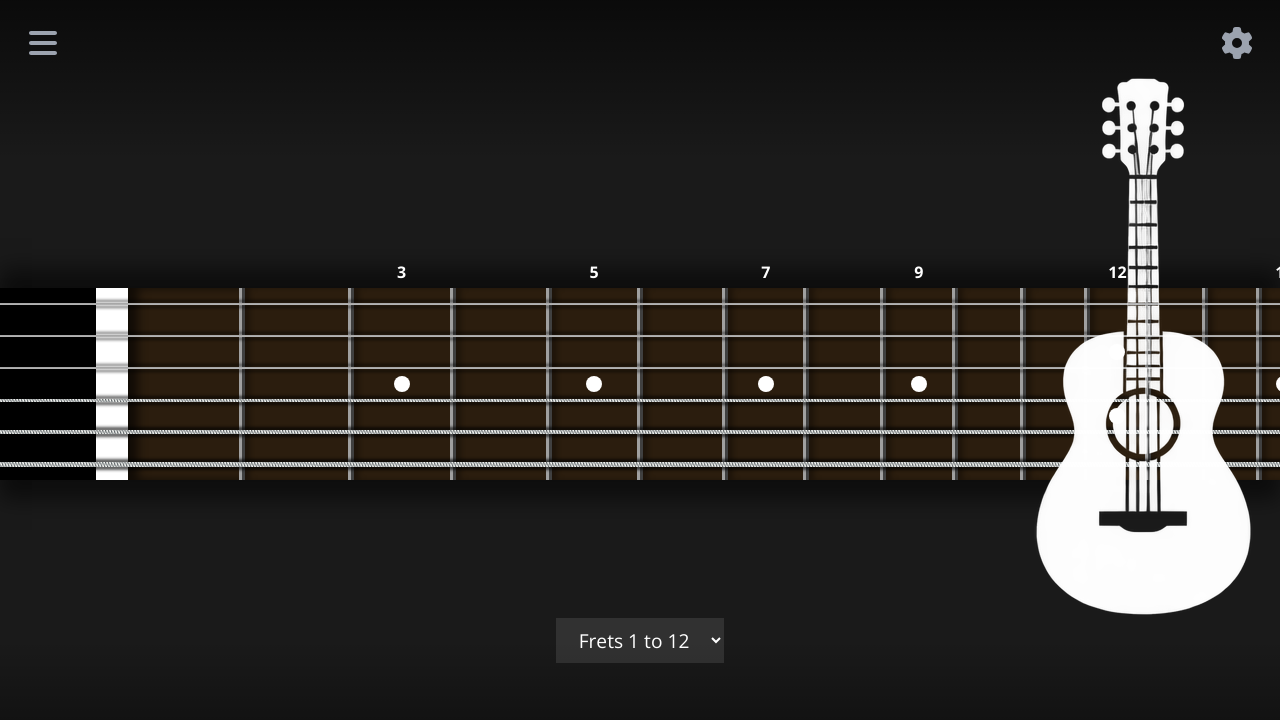
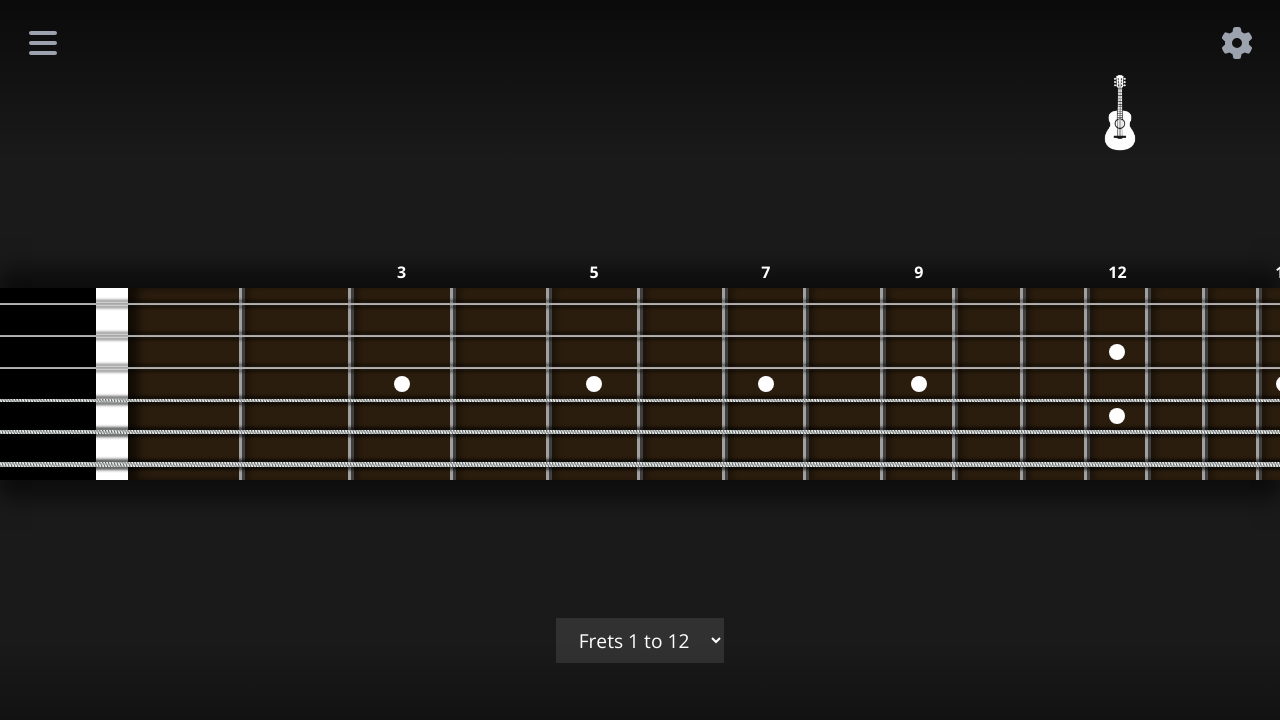
Before and after one commit to MekonLips/Frets, a React (Vite) app: page / in a window 1280 px wide. Shown: the top 720 px of the page. Built offline with nearby package versions, Linux system fonts and the light colour scheme.

Commit message:
Style selected instrument icon

```diff
--- a/src/index.css
+++ b/src/index.css
@@ -377,7 +377,7 @@
   .legacy-grid > div.legacy-instrument-menu-trigger { @apply flex w-full flex-col items-end justify-start gap-1; }
   .legacy-instrument-menu-trigger .legacy-nav-icon-button-wrapper { @apply flex w-full flex-col items-end; }
   .legacy-instrument-menu-trigger .legacy-nav-icon-button-wrapper > button { @apply h-[3.4rem] w-[3.4rem] shrink-0 self-end rounded-full; }
-  .legacy-instrument-label { @apply max-w-full text-right text-xs text-gray-300; }
+  .legacy-instrument-icon { @apply mt-1 block h-auto w-[2.1rem] max-w-full self-center object-contain; }
   .legacy-grid > div.legacy-tab-sequence-cell { @apply col-start-1 col-end-4 row-start-3 row-end-4 flex-col items-center justify-center gap-4; }
   .legacy-tab-sequence-cell > .legacy-tab-range-container,
   .legacy-tab-sequence-cell > .legacy-sequence-container { @apply w-1/2; }
```
